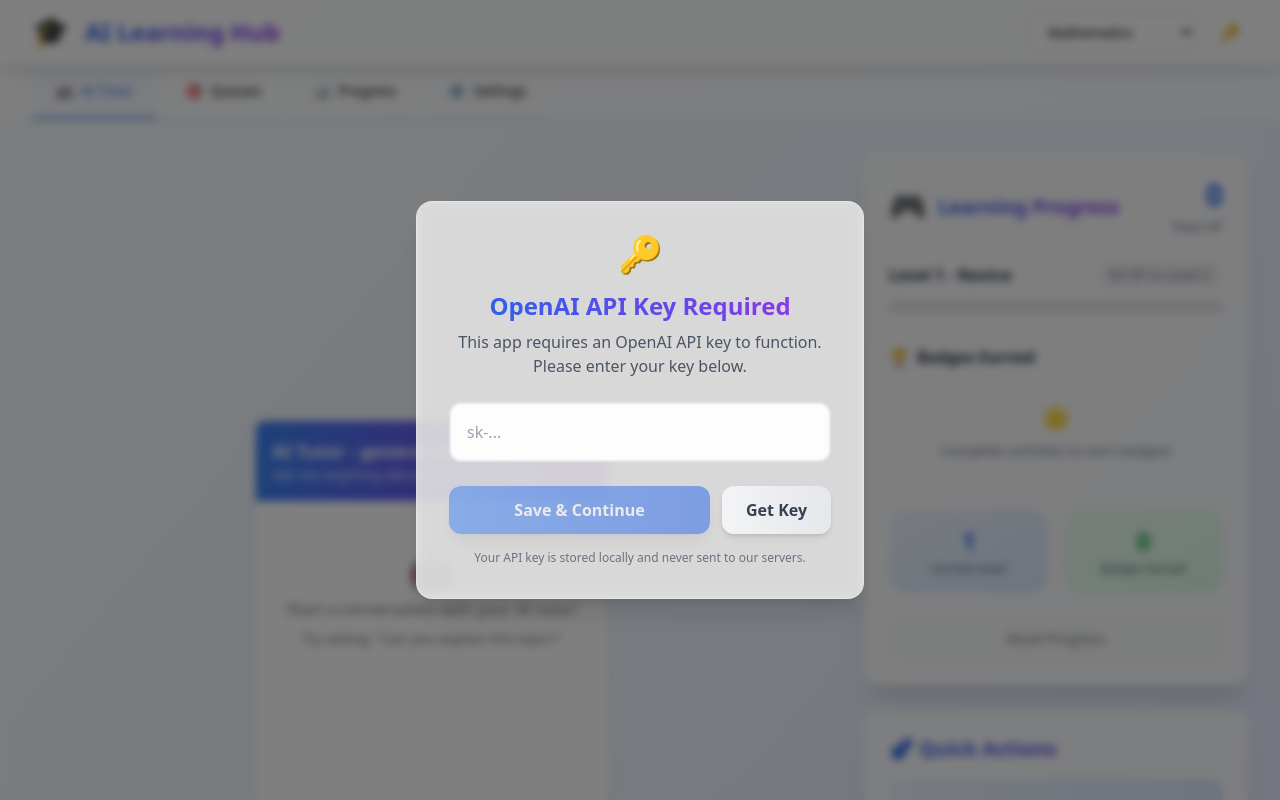
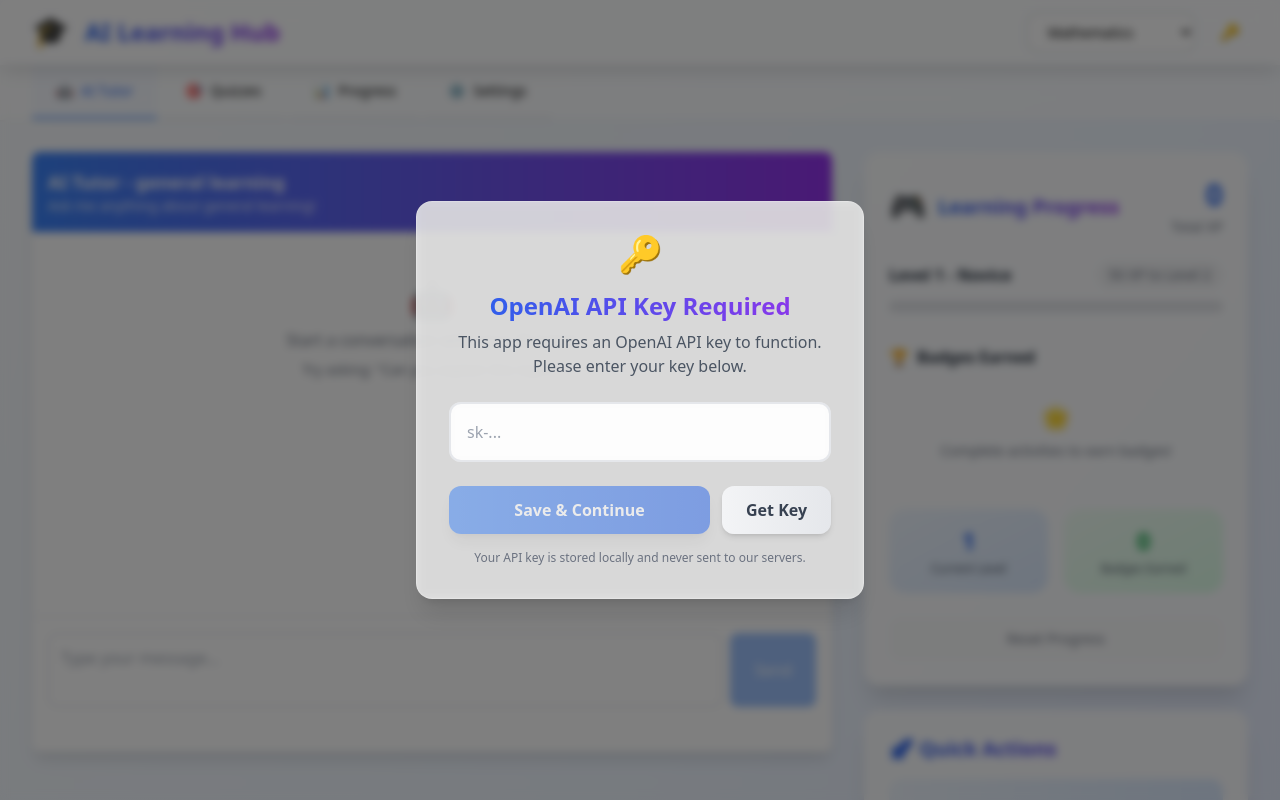
Before and after one commit to harshalmali5/learning-spa, a React (Vite) app: page / in a window 1280 px wide. Shown: the top 800 px of the page. Built offline with nearby package versions, Linux system fonts and the light colour scheme.

Commit message:
Revert "Update App.jsx"
This reverts commit 193f72d0374e78cee330bced2a10cc9d955811af.

```diff
--- a/src/App.jsx
+++ b/src/App.jsx
@@ -19,14 +19,6 @@
     } else {
       setShowApiKeyModal(true);
     }
-  }, []);
-
-  useEffect(() => {
-    // Disable body scroll when app is mounted
-    document.body.style.overflow = 'hidden';
-    return () => {
-      document.body.style.overflow = '';
-    };
   }, []);
 
   const handleApiKeySubmit = () => {
@@ -65,7 +57,7 @@
   ];
 
   return (
-    <div className="min-h-screen bg-gradient-to-br from-slate-50 via-blue-50 to-indigo-100 overflow-hidden">
+    <div className="min-h-screen bg-gradient-to-br from-slate-50 via-blue-50 to-indigo-100">
       {/* API Key Modal */}
       {showApiKeyModal && (
         <div className="fixed inset-0 bg-black/50 backdrop-blur-sm flex items-center justify-center z-50 p-4">
@@ -164,9 +156,9 @@
       <main className="max-w-7xl mx-auto px-4 sm:px-6 lg:px-8 py-8">
         <div className="grid grid-cols-1 lg:grid-cols-3 gap-8">
           {/* Main Content Area */}
-          <div className="lg:col-span-2 flex justify-center items-center" style={{ minHeight: '600px' }}>
+          <div className="lg:col-span-2 space-y-6">
             {currentView === "chat" && (
-              <div className="w-full max-w-xl h-[600px] slide-up flex items-center justify-center">
+              <div className="h-[600px] slide-up">
                 <ChatBox subject={subject} />
               </div>
             )}
```
